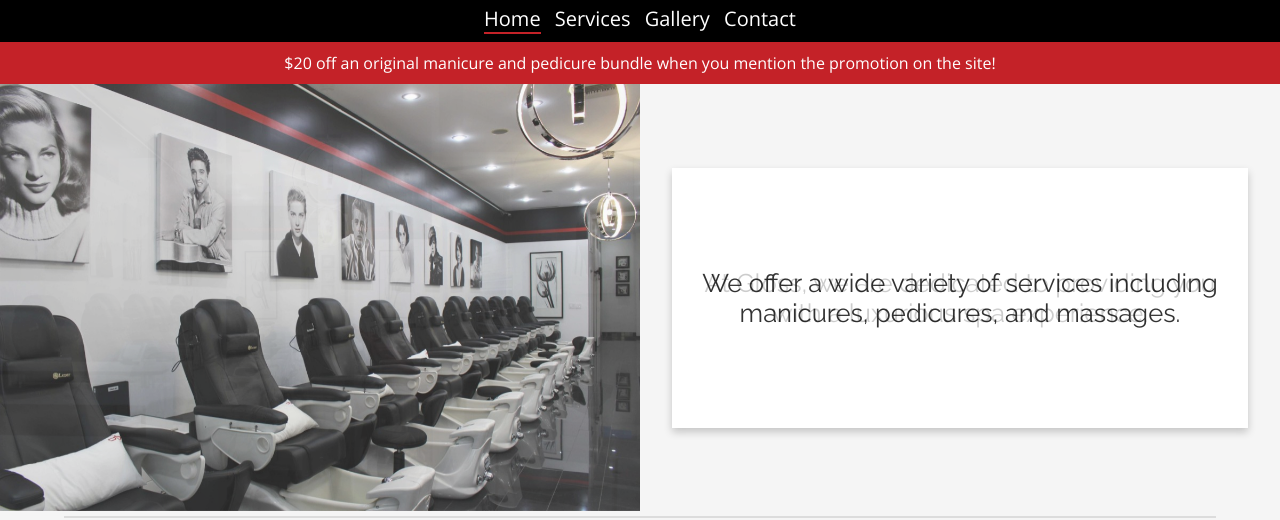
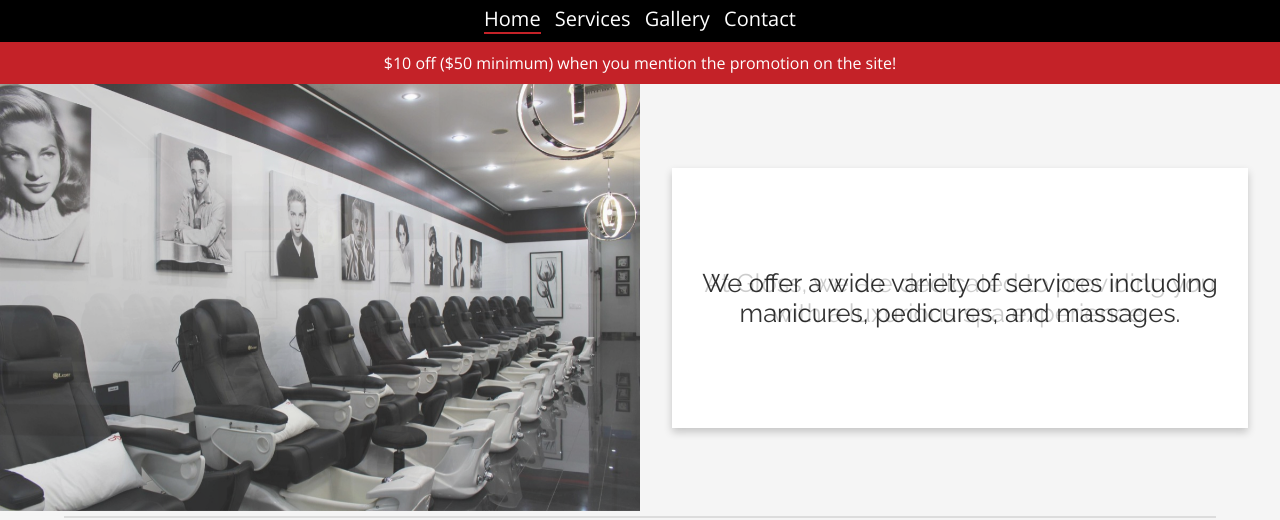
Before and after one commit to ccchhpp/glosshandspa, a plain HTML site: page index.html in a window 1280 px wide. Shown: the part 198-718 px from the top of the page. Drawn offline with nearby package versions, Linux system fonts and the light colour scheme.

Commit message:
Update stylesheet.css

```diff
--- a/css/stylesheet.css
+++ b/css/stylesheet.css
@@ -4,7 +4,7 @@
     text-align: center;
 }
 #marquee-text:after{
-    content: "$20 off an original manicure and pedicure bundle when you mention the promotion on the site!";
+    content: "$10 off ($50 minimum) when you mention the promotion on the site!";
 }
 #marquee-text {
     padding: 10px;
```
